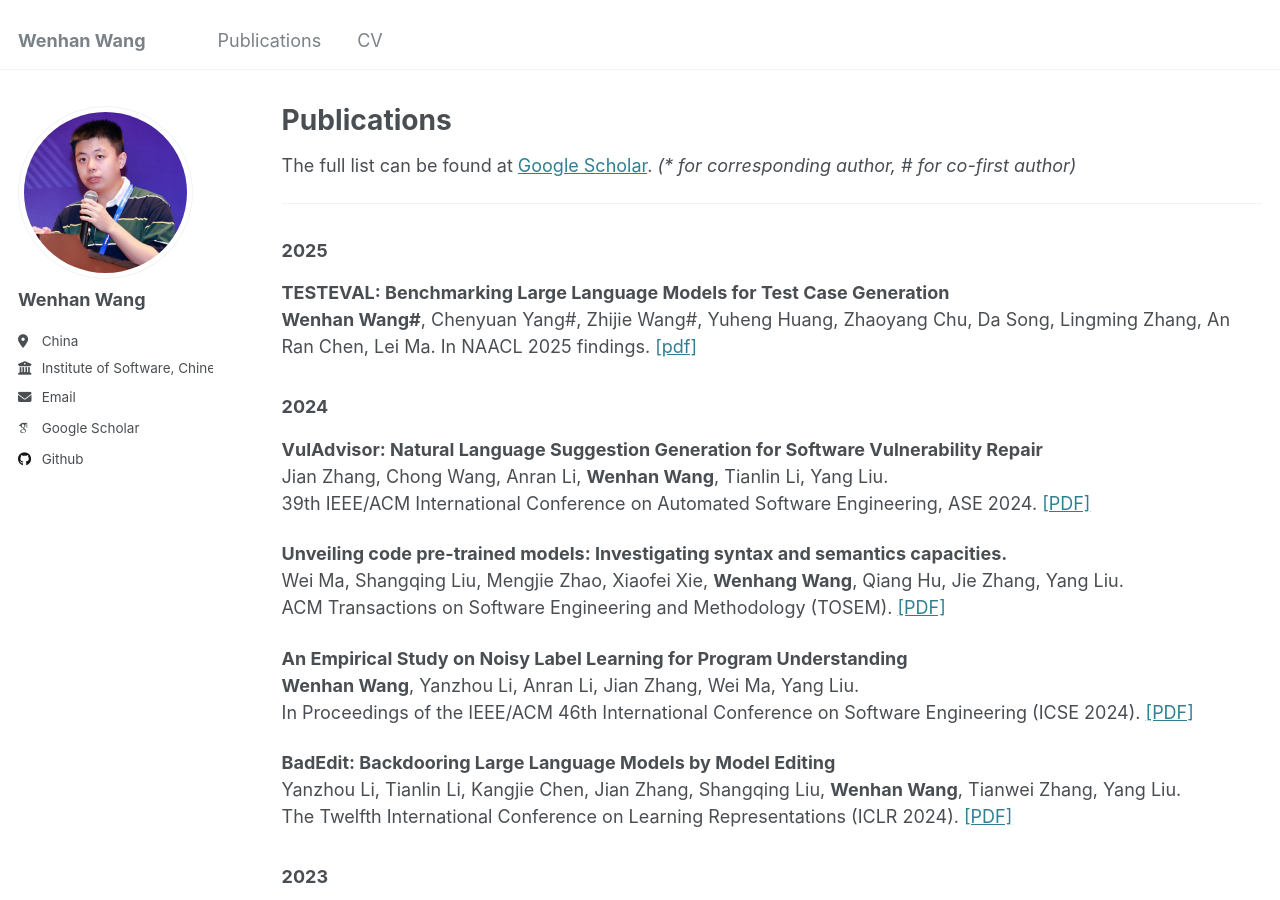
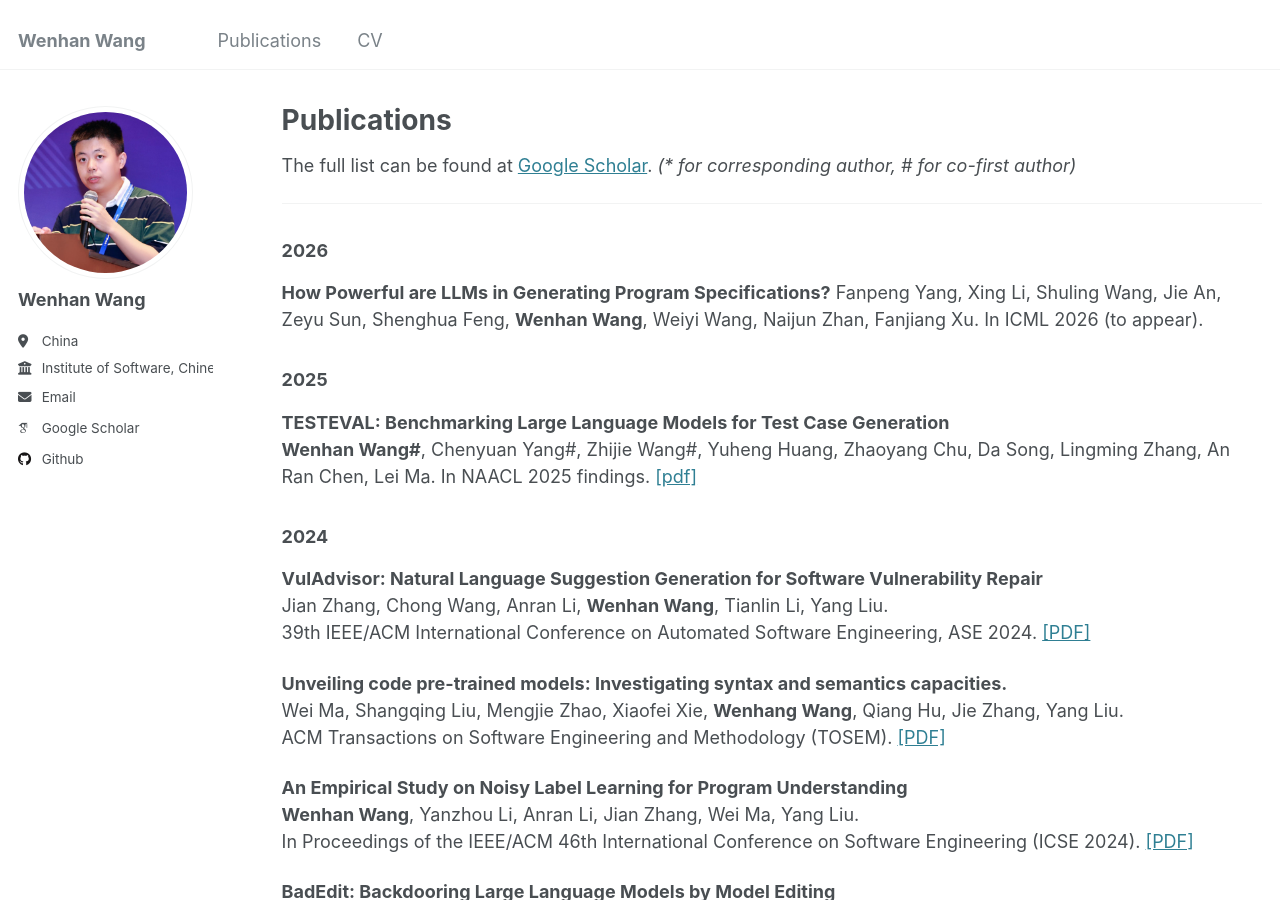
Before and after one commit to jacobwwh/jacobwwh.github.io, a Jekyll site: the page built from _pages/publications.md, in a window 1280 px wide and 900 px high. Built offline with Jekyll 4.4.1, drawn with Linux system fonts in a browser that asks for light colours; some web fonts are replaced.

Commit message:
Update publications.md

```diff
--- a/_pages/publications.md
+++ b/_pages/publications.md
@@ -13,6 +13,12 @@ redirect_from:
 The full list can be found at <a href="https://scholar.google.com/citations?user=wOFP-oUAAAAJ&hl">Google Scholar</a>. <i>(* for corresponding author, # for co-first author)</i>
 
 ---
+### 2026
+
+**How Powerful are LLMs in Generating Program Specifications?**
+  Fanpeng Yang, Xing Li, Shuling Wang, Jie An, Zeyu Sun, Shenghua Feng, **Wenhan Wang**, Weiyi Wang, Naijun Zhan, Fanjiang Xu.
+  In ICML 2026 (to appear).
+
 ### 2025
 
 **TESTEVAL: Benchmarking Large Language Models for Test Case Generation**
```
